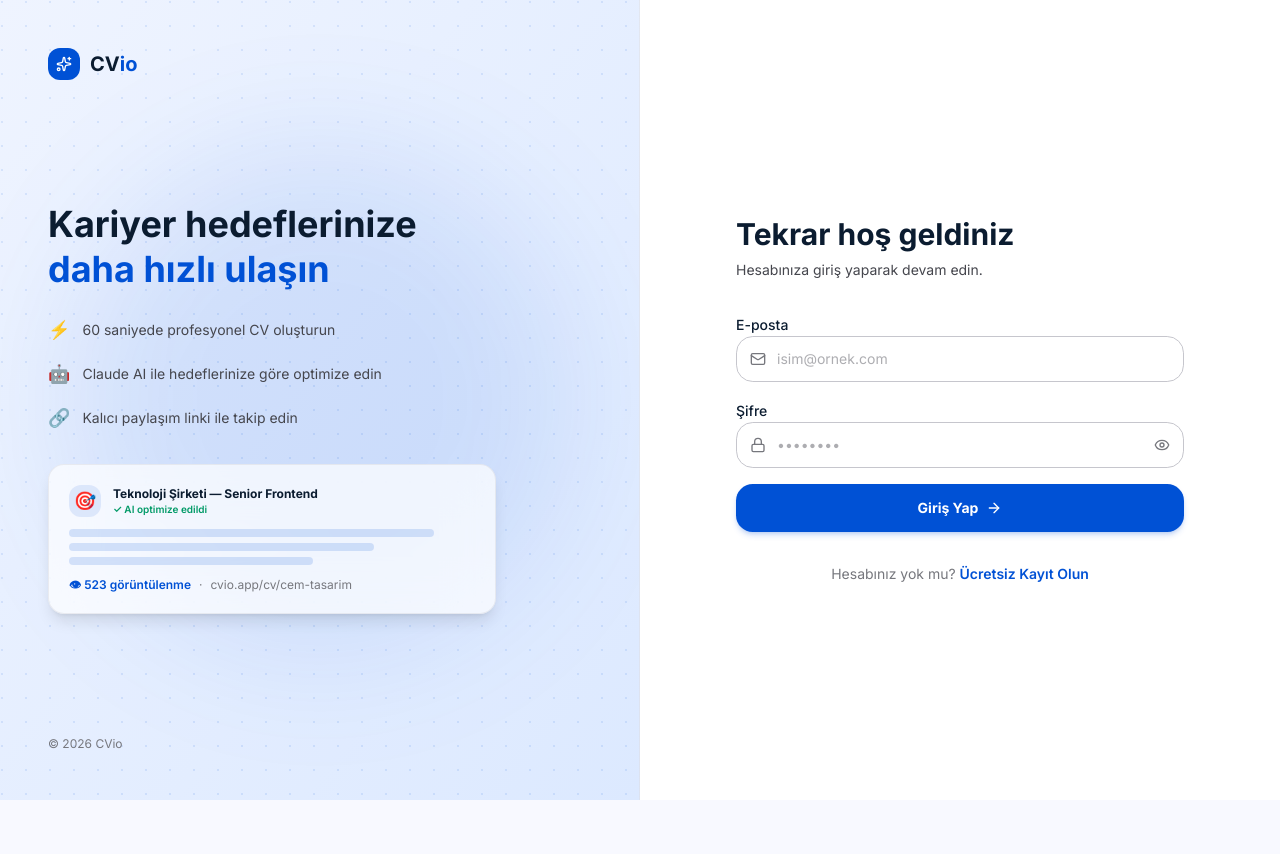
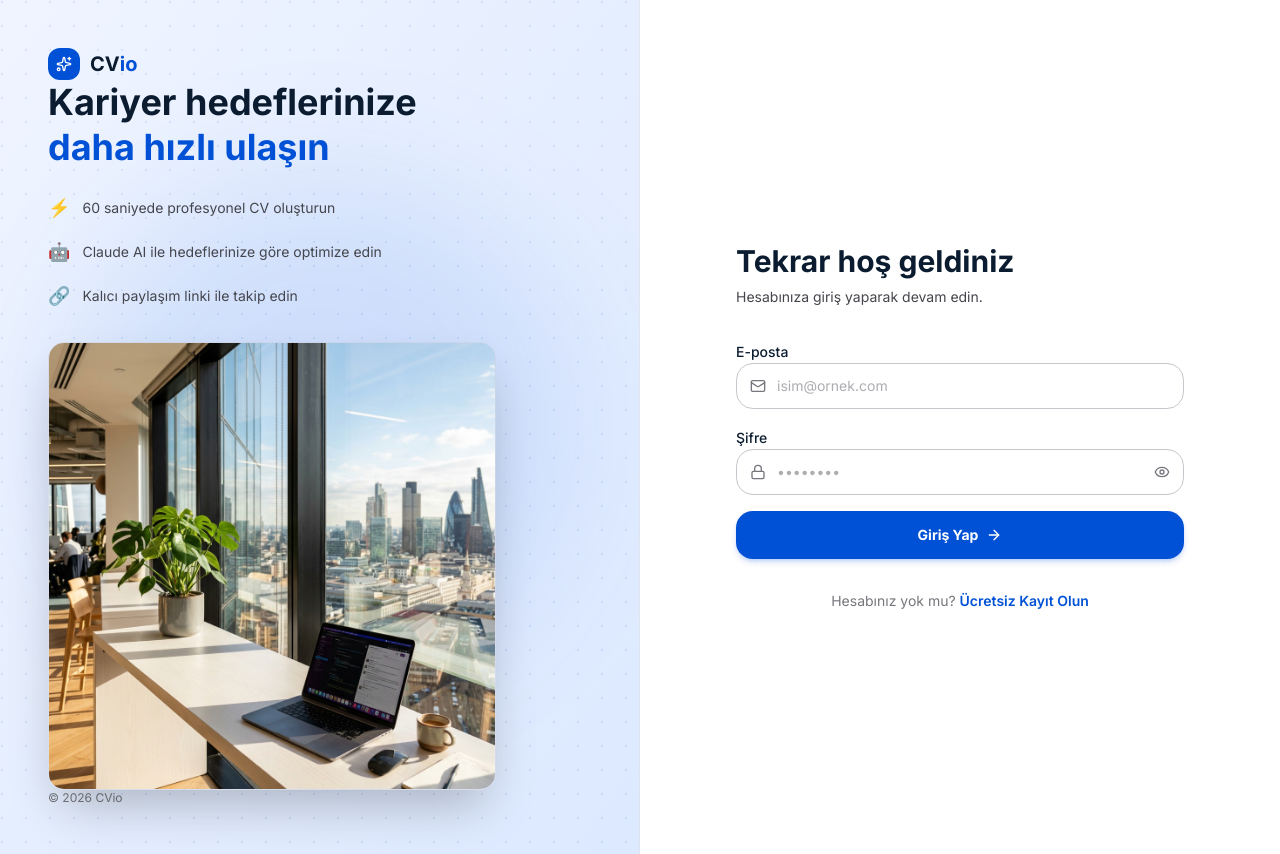
Before and after one commit to cenas1905/yeni-cv-proje-2, a Next.js app: page /login in a window 1280 px wide. Before the commit the page ends 800 px from the top, so only its background shows below. Built offline with nearby package versions, Linux system fonts and the light colour scheme; no server answers.

Commit message:
feat: login sayfasina gorsel eklendi

```diff
--- a/app/(auth)/login/page.tsx
+++ b/app/(auth)/login/page.tsx
@@ -82,27 +82,13 @@ export default function LoginPage() {
               ))}
             </div>
 
-            {/* Floating CV preview card */}
-            <div className="p-5 rounded-2xl bg-white/70 backdrop-blur-xl border border-[#c6c6cd]/30 shadow-lg mt-8">
-              <div className="flex items-center gap-3 mb-3">
-                <div className="w-8 h-8 rounded-lg bg-[#0051d5]/10 flex items-center justify-center">
-                  <span className="text-lg">🎯</span>
-                </div>
-                <div>
-                  <p className="text-xs font-bold text-[#0b1c30]">Teknoloji Şirketi — Senior Frontend</p>
-                  <p className="text-[10px] text-emerald-600 font-semibold">✓ AI optimize edildi</p>
-                </div>
-              </div>
-              <div className="space-y-1.5">
-                {[90, 75, 60].map((w, i) => (
-                  <div key={i} className="h-2 rounded-full bg-[#0051d5]/15" style={{ width: `${w}%` }} />
-                ))}
-              </div>
-              <div className="flex items-center gap-2 mt-3 text-xs text-[#76777d]">
-                <span className="text-[#0051d5] font-semibold">👁 523 görüntülenme</span>
-                <span>·</span>
-                <span className="font-mono">cvio.app/cv/cem-tasarim</span>
-              </div>
+            {/* Sizin bahsettiğiniz görsel buraya eklendi */}
+            <div className="mt-8 relative rounded-2xl overflow-hidden shadow-2xl border border-[#c6c6cd]/40">
+              <img
+                src="/hero_office.png"
+                alt="CVio Platform"
+                className="w-full h-auto object-cover hover:scale-105 transition-transform duration-700"
+              />
             </div>
           </div>
 
```
